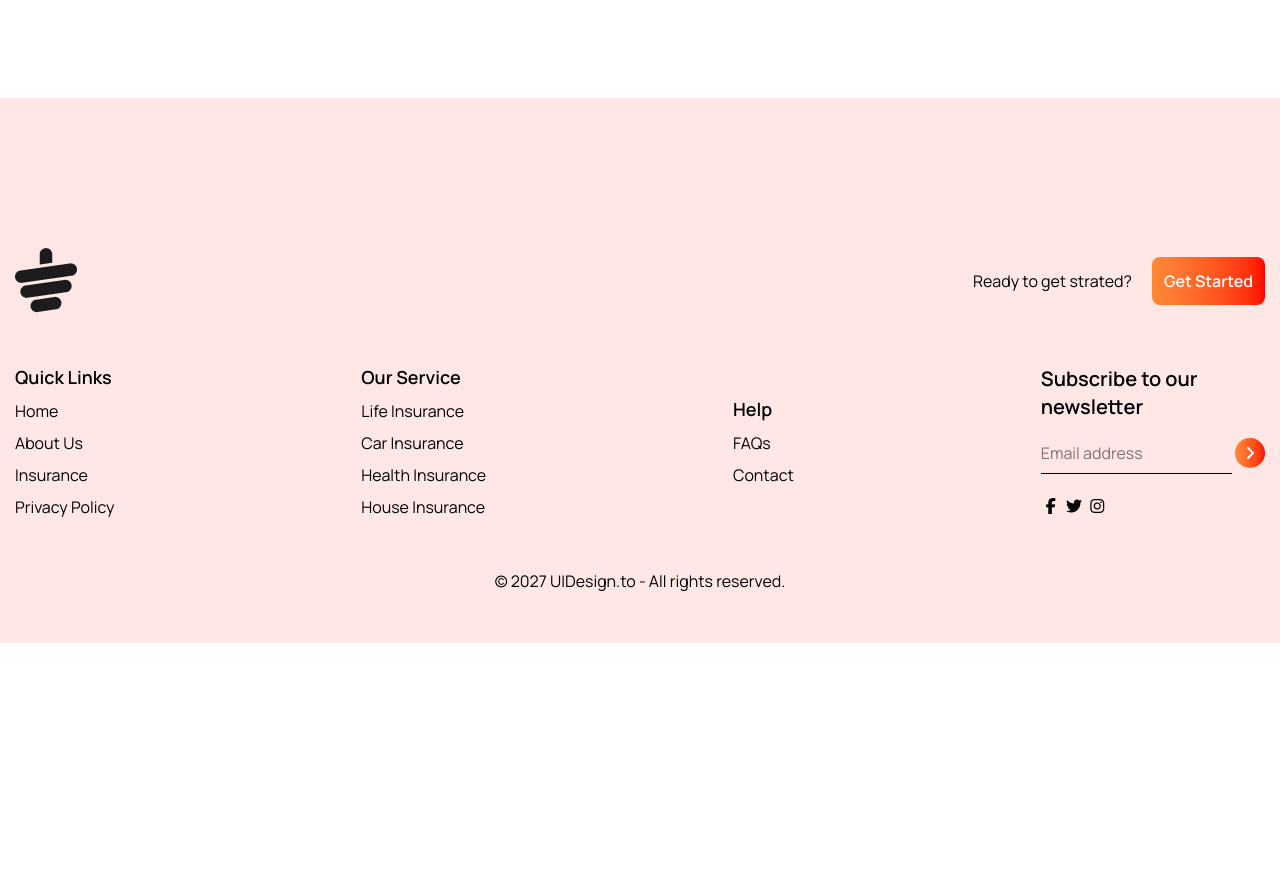
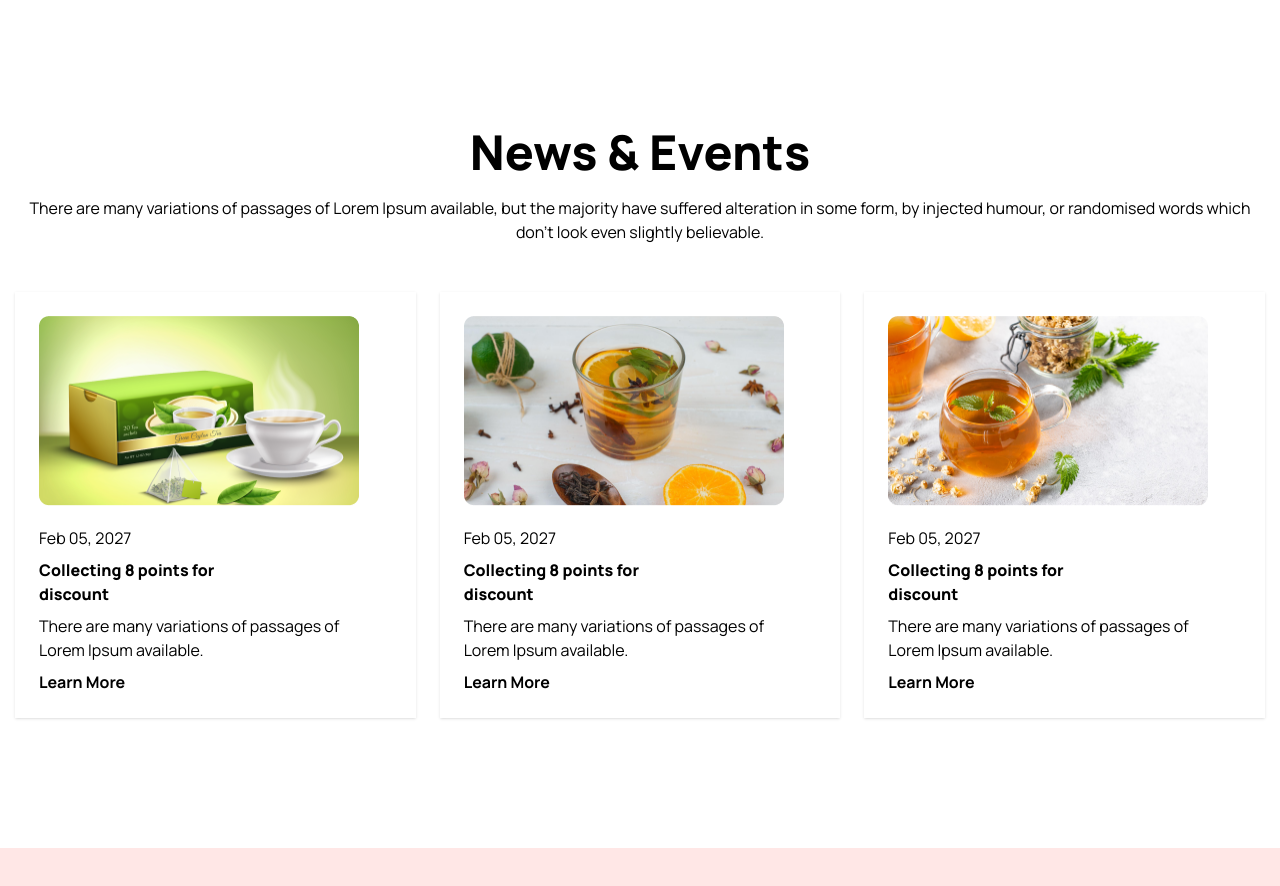
Before and after one commit to edward13-gomes/Project-tea-house, a plain HTML site: page index.html in a window 1280 px wide. Shown: the part 2381-3267 px from the top of the page. Before the commit the page ends 3024 px from the top, so only its background shows below. Drawn offline with nearby package versions, Linux system fonts and the light colour scheme.

Commit message:
last section complete new and events section

```diff
--- a/index.html
+++ b/index.html
@@ -142,6 +142,52 @@
      </div>
 
 
+
+     <!-- news and events section -->
+
+     <div class="parent_div  max-w-312.5 mx-auto my-32.5">
+
+     <h1 class="font-extrabold text-center text-5xl mb-5">News & Events</h1>
+     <p class="text-center mb-12">There are many variations of passages of Lorem Ipsum available, but the majority have suffered alteration in some form, by injected humour, or randomised words which don't look even slightly believable. </p>
+
+     <div class="card_parent rounded-xl  grid grid-cols-1 md:grid-cols-3 gap-6 ">
+
+      <div class="text_content text-left p-6 shadow-sm">
+      <img src="images/news-1.png" alt="" class="rounded-lg w-[320px] h-[190px] ">
+
+        <p class="mt-5
+        ">Feb 05, 2027</p>
+        <p class="mt-2 font-extrabold">Collecting 8 points for <br> discount</p>
+        <p class="mt-2">There are many variations of  passages of <br> Lorem Ipsum available.</p>
+        <p class="mt-2 font-bold">Learn More</p>
+      </div>
+
+       <div class="text_content text-left p-6 shadow-sm">
+      <img src="images/news-2.png" alt="" class="rounded-lg w-[320px] h-[190px] ">
+
+        <p class="mt-5
+        ">Feb 05, 2027</p>
+        <p class="mt-2 font-extrabold">Collecting 8 points for <br> discount</p>
+        <p class="mt-2">There are many variations of  passages of <br> Lorem Ipsum available.</p>
+        <p class="mt-2 font-bold">Learn More</p>
+      </div>
+
+
+
+       <div class="text_content text-left p-6 shadow-sm">
+      <img src="images/news-3.png" alt="" class="rounded-lg w-[320px] h-[190px] ">
+
+        <p class="mt-5
+        ">Feb 05, 2027</p>
+        <p class="mt-2 font-extrabold">Collecting 8 points for <br> discount</p>
+        <p class="mt-2">There are many variations of  passages of <br> Lorem Ipsum available.</p>
+        <p class="mt-2 font-bold">Learn More</p>
+      </div>
+     </div>
+
+     </div>
+
+
      <!-- footer section starts here -->
      <div class="bg-[#ffe7e6] py-[50px] mt-[100px]">
        <div class="footer_parent  mt-[100px] max-w-312.5 mx-auto  ">
```
